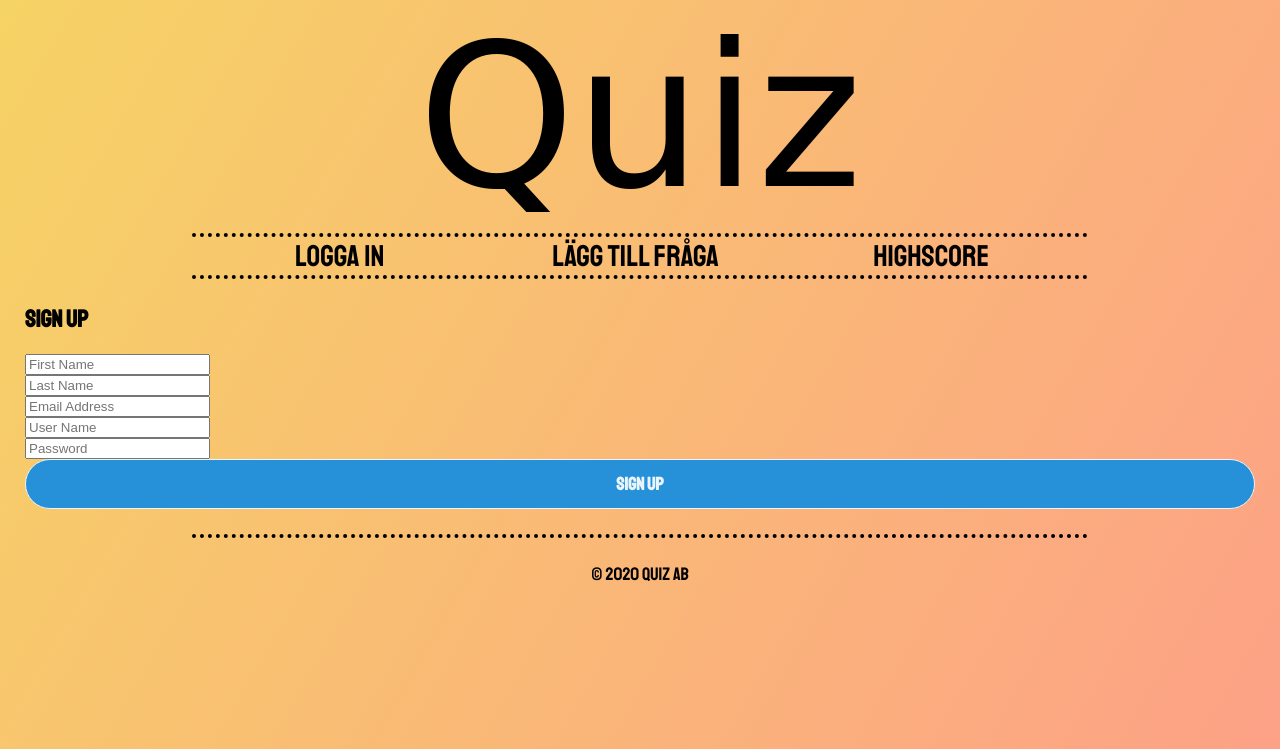
After one commit to PhilipRautiainen1/Projekt-i-Webbramverk, a Flask app: page /signup/ in a window 1280 px wide. The commit adds this page. Shown: the top 749 px of the page. Run offline with Flask 2, Linux system fonts and the light colour scheme; some web fonts are replaced.

Commit message:
more routes

```diff
--- a/app.py
+++ b/app.py
@@ -2,4 +2,4 @@ from view import app
 
 
 if __name__ == '__main__':
-    app.run()
+    app.run(debug=True)
--- a/view/__init__.py
+++ b/view/__init__.py
@@ -1,4 +1,4 @@
-from flask import Flask, render_template
+from flask import Flask, render_template, request, url_for, redirect, session
 
 app = Flask(__name__)
 
@@ -7,6 +7,29 @@ app = Flask(__name__)
 def index():
     return render_template("index.html")
 
-@app.route('/logga in')
-def inlogning():
+
+
+@app.route('/sign_in/')
+def sign_in():
     return render_template('login.html')
+
+
+@app.route('/sign_in/', methods=["POST"])
+def sign_in_post():
+    return redirect(url_for('profile'))
+
+
+
+@app.route('/profile')
+def profile():
+    return render_template('profile.html')
+
+
+
+@app.route('/signup/')
+def signup():
+    return render_template('signup.html')
+
+@app.route('/signup/', methods=["POST"])
+def signup_post():
+    return redirect(url_for('sign_in'))
--- a/view/static/css/login.css
+++ b/view/static/css/login.css
@@ -73,12 +73,6 @@ body{
     color: #2691d9;
   }
 
-  .txt_field input:focus ~span::before,
-  .txt_field input:valid ~span::before{
-    width: 100%;
-
-  }
-
   .pass{
     margin: -5px 0 20px 5px;
     color: #a6a6a6;
@@ -113,14 +107,22 @@ body{
     text-align: center;
     font-size: 16px;
     color: #666666;
+
   }
 
   .signup-link a{
     color: #2691d9;
-    text-decoration: none;
+    text-decoration: underline;
   }
 
   .signup-link a:hover{
     text-decoration: underline;
 
   }
+
+  .center p{
+    font-size: 16px;
+    text-align: center;
+    color: lightblue;
+    text-decoration: none;
+  }
--- a/view/templates/base.html
+++ b/view/templates/base.html
@@ -6,17 +6,22 @@
     <title>Quiz</title>
     <link rel="stylesheet" href="{{ url_for('static', filename='css/base.css') }}">
     <link rel="stylesheet" href="{{ url_for('static', filename='css/index.css') }}">
-    <link rel="preconnect" href="https://fonts.gstatic.com">
+    <link rel="stylesheet" href="{{ url_for('static', filename='css/login.css') }}">
+
     <link href="https://fonts.googleapis.com/css2?family=Frijole&display=swap" rel="stylesheet">
     <link href="https://fonts.googleapis.com/css2?family=Staatliches&display=swap" rel="stylesheet">
+
+
 </head>
 <body>
     <section>
         <div class="header">Quiz</div>
         <div class="menu">
-            <div class="button"><a href="{{ url_for('index') }}">Logga in</a></div>
+            <div class="button"><a href="{{ url_for('sign_in') }}">Logga in</a></div>
             <div class="button"><a href="{{ url_for('index') }}">Lägg till fråga</a></div>
             <div class="button"><a href="{{ url_for('index') }}">Highscore</a></div>
+
+
         </div>
         <div class="content">
             {% block content %}
--- /dev/null
+++ b/view/templates/profile.html
@@ -0,0 +1,5 @@
+{% extends 'base.html' %}
+
+{% block content %}
+    <h1>This is your profile !</h1>
+{% endblock %}
--- /dev/null
+++ b/view/templates/signup.html
@@ -0,0 +1,15 @@
+{% extends 'base.html' %}
+
+{% block content %}
+    <h1>Sign Up</h1>
+    <div class="user">
+        <form action="/signup" method="POST">
+            <input type="text" name="first" placeholder="First Name" /> <br />
+            <input type="text" name="last" placeholder="Last Name" /> <br />
+            <input type="email" name="email" placeholder="Email Address" /> <br />
+            <input type="text" name="username" placeholder="User Name" /> <br />
+            <input type="password" name="password" placeholder="Password" /> <br />
+            <input type="submit" value="Sign Up" /> <br />
+        </form>
+    </div>
+{% endblock %}
```
Also changed, not shown: view/templates/login.html (+9 -21 lines).
